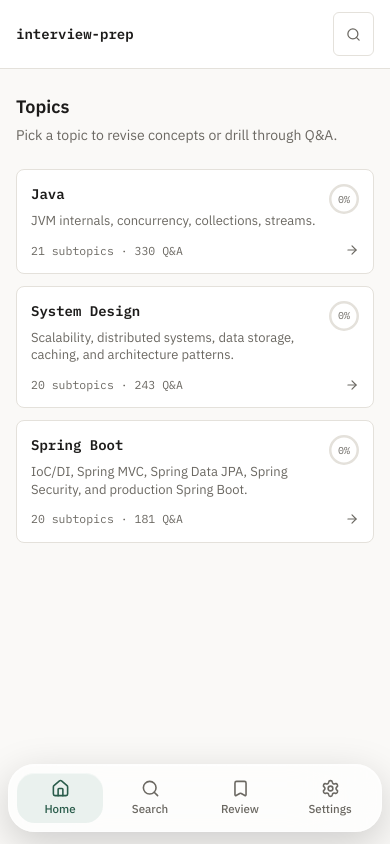
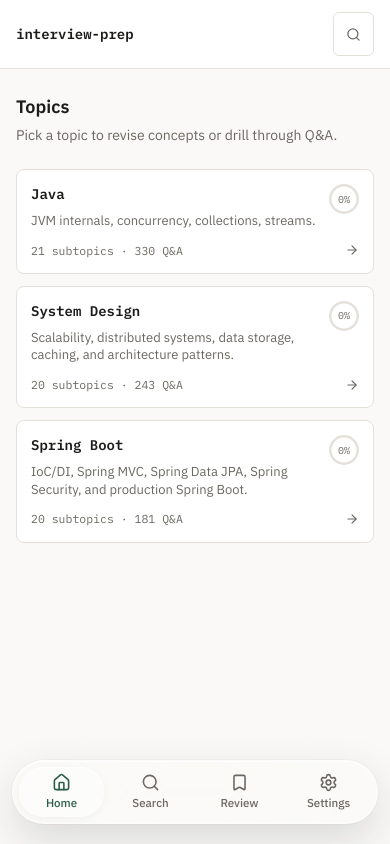
Before and after one commit to ankits499/interview-prep, a React (Vite) app: page / in a window 390 px wide. Built offline with nearby package versions, Linux system fonts and the light colour scheme.

Commit message:
Refine floating glass bottom navigation

```diff
--- a/src/components/BottomNav.tsx
+++ b/src/components/BottomNav.tsx
@@ -2,17 +2,17 @@
 import { Home, Search, Bookmark, Settings } from 'lucide-react'
 
 const itemClass = ({ isActive }: { isActive: boolean }) =>
-  `flex min-h-12 min-w-0 flex-1 flex-col items-center justify-center gap-0.5 rounded-[1.1rem] px-2 py-1.5 text-[10px] font-medium transition-all duration-200 ${
+  `flex min-h-12 min-w-0 flex-1 flex-col items-center justify-center gap-0.5 rounded-[1.5rem] px-2 py-1.5 text-[10px] font-medium transition-all duration-200 ${
     isActive
-      ? 'bg-accent-soft/85 text-accent shadow-[inset_0_1px_0_rgba(255,255,255,0.45)]'
-      : 'text-ink-muted hover:bg-surface/50 hover:text-ink'
+      ? 'bg-white/35 text-accent shadow-[inset_0_1px_0_rgba(255,255,255,0.65),0_2px_10px_rgba(0,0,0,0.04)] dark:bg-white/10 dark:shadow-[inset_0_1px_0_rgba(255,255,255,0.12)]'
+      : 'text-ink-muted hover:bg-white/20 hover:text-ink dark:hover:bg-white/[0.06]'
   }`
 
 export function BottomNav() {
   return (
     <nav
-      className="fixed left-1/2 z-20 flex w-[calc(100%-1rem)] max-w-xl -translate-x-1/2 items-center gap-1 rounded-[1.65rem] border border-white/50 bg-surface/65 p-2 shadow-[0_12px_40px_rgba(0,0,0,0.18),inset_0_1px_0_rgba(255,255,255,0.55)] backdrop-blur-2xl backdrop-saturate-150 before:pointer-events-none before:absolute before:inset-x-6 before:top-0 before:h-px before:bg-gradient-to-r before:from-transparent before:via-white/80 before:to-transparent dark:border-white/10 dark:bg-surface/70 dark:shadow-[0_12px_40px_rgba(0,0,0,0.38),inset_0_1px_0_rgba(255,255,255,0.08)] dark:before:via-white/20 lg:hidden"
-      style={{ bottom: 'max(0.75rem, env(safe-area-inset-bottom))' }}
+      className="fixed left-1/2 z-20 flex w-[calc(100%-1.5rem)] max-w-xl -translate-x-1/2 items-center gap-1 rounded-[2rem] border border-white/40 bg-white/20 p-1.5 shadow-[0_16px_44px_rgba(22,28,26,0.14),inset_0_1px_0_rgba(255,255,255,0.7),inset_0_-1px_0_rgba(255,255,255,0.18)] ring-1 ring-black/[0.025] backdrop-blur-3xl backdrop-saturate-[1.8] before:pointer-events-none before:absolute before:inset-x-8 before:top-0 before:h-px before:bg-gradient-to-r before:from-transparent before:via-white/90 before:to-transparent dark:border-white/15 dark:bg-black/15 dark:shadow-[0_16px_48px_rgba(0,0,0,0.34),inset_0_1px_0_rgba(255,255,255,0.14),inset_0_-1px_0_rgba(255,255,255,0.04)] dark:ring-white/[0.03] dark:before:via-white/30 lg:hidden"
+      style={{ bottom: 'max(1.25rem, calc(env(safe-area-inset-bottom) + 0.75rem))' }}
     >
       <NavLink to="/" end className={itemClass}>
         <Home size={19} strokeWidth={2} />
--- a/src/components/Layout.tsx
+++ b/src/components/Layout.tsx
@@ -35,7 +35,7 @@
       <Sidebar collapsed={sidebarCollapsed} onToggle={toggleSidebar} />
       <div className="flex h-screen min-w-0 flex-1 flex-col">
         <Header sidebarCollapsed={sidebarCollapsed} onToggleSidebar={toggleSidebar} />
-        <main ref={mainRef} className="min-w-0 flex-1 overflow-x-hidden overflow-y-auto px-4 pb-24 pt-6 md:px-8 lg:pb-10">
+        <main ref={mainRef} className="min-w-0 flex-1 overflow-x-hidden overflow-y-auto px-4 pb-28 pt-6 md:px-8 lg:pb-10">
           <Outlet />
         </main>
       </div>
```
